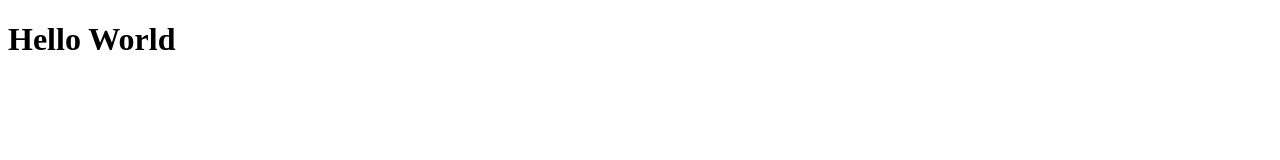
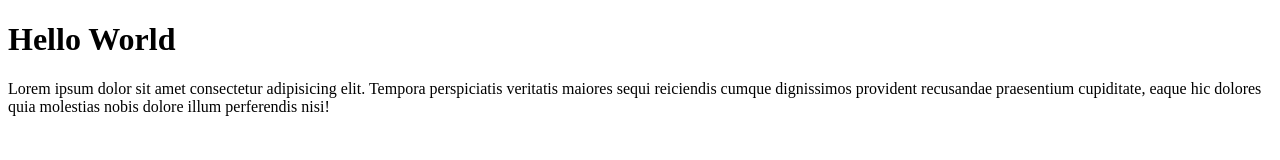
Before and after one commit to Lapo0/htmlcss-hello, a plain HTML site: page index.html in a window 1280 px wide. Drawn offline with Linux system fonts and the light colour scheme.

Commit message:
Modificato il paragrafo sotto al titolo

```diff
--- a/index.html
+++ b/index.html
@@ -8,5 +8,6 @@
 </head>
 <body>
     <h1>Hello World</h1>
+    <p>Lorem ipsum dolor sit amet consectetur adipisicing elit. Tempora perspiciatis veritatis maiores sequi reiciendis cumque dignissimos provident recusandae praesentium cupiditate, eaque hic dolores quia molestias nobis dolore illum perferendis nisi!</p>
 </body>
 </html>
```
